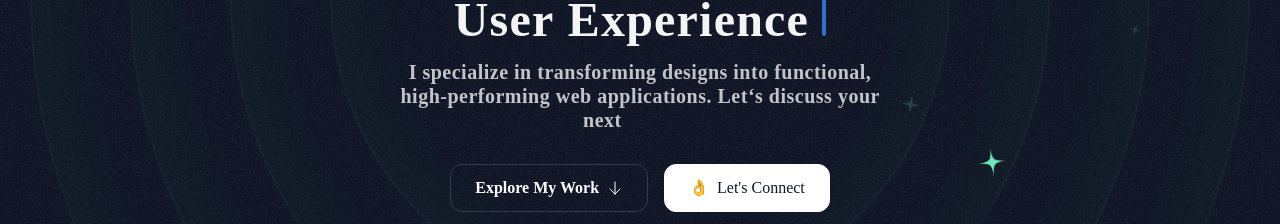
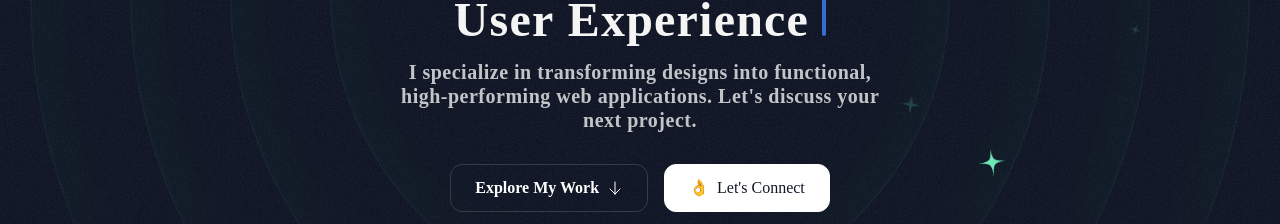
Before and after one commit to GAURAV07C/gaurav07c_portfolio, a Next.js app: page / in a window 1280 px wide. Shown: the part 452-676 px from the top of the page. Built offline with nearby package versions, Linux system fonts and the light colour scheme; a web font is replaced by a local one.

Commit message:
fix: update text color in Aboutme section and refactor Hero section for better structure

```diff
--- a/src/sections/Aboutme.tsx
+++ b/src/sections/Aboutme.tsx
@@ -13,16 +13,16 @@ const Aboutme = () => {
           />
           <div className="mt-20 flex flex-col gap-8">
             <div className="grid grid-cols-1 gap-8 ">
-              <div className="md:col-span-2 lg:col-span-1">
+              <div className="md:col-span-2 lg:col-span-1 text-white/70">
                 I’m a passionate{" "}
-                <span className="text-red-600">pre-final year undergrad</span>{" "}
+                <span className="text-white">pre-final year undergrad</span>{" "}
                 with a deep love for coding and technology. My journey has led
                 me to develop a strong foundation in{" "}
-                <span className="text-red-600">
+                <span className="text-white">
                   Web development and the emerging world of Web3
                 </span>
                 . I thrive on building innovative{" "}
-                <span className="text-red-600">products</span> . Always eager to
+                <span className="text-white">products</span> . Always eager to
                 expand my skills and tackle new challenges, I’m actively seeking
                 lucrative opportunities to leverage my tech expertise and drive
                 impactful projects. Whether it’s through creating seamless web
--- a/src/sections/Hero.tsx
+++ b/src/sections/Hero.tsx
@@ -179,13 +179,9 @@ export const HeroSection = () => {
                 className="text-center mt-8 tracking-wide"
               />
             </h1>
-            <p className="mt-4 text-center text-white/60 md:text-lg">
-              <TextGenerateEffect
-                words="I specialize in transforming designs into functional,
-              high-performing web applications. Let&lsquo;s discuss your next
-              project."
-              />
-            </p>
+            <div className="mt-4 text-center text-white/60 md:text-lg">
+              <TextGenerateEffect words="I specialize in transforming designs into functional, high-performing web applications. Let's discuss your next project." />
+            </div>
           </div>
           <div className="flex justify-center flex-col md:flex-row items-center mt-8 gap-4 ">
             <button
```
